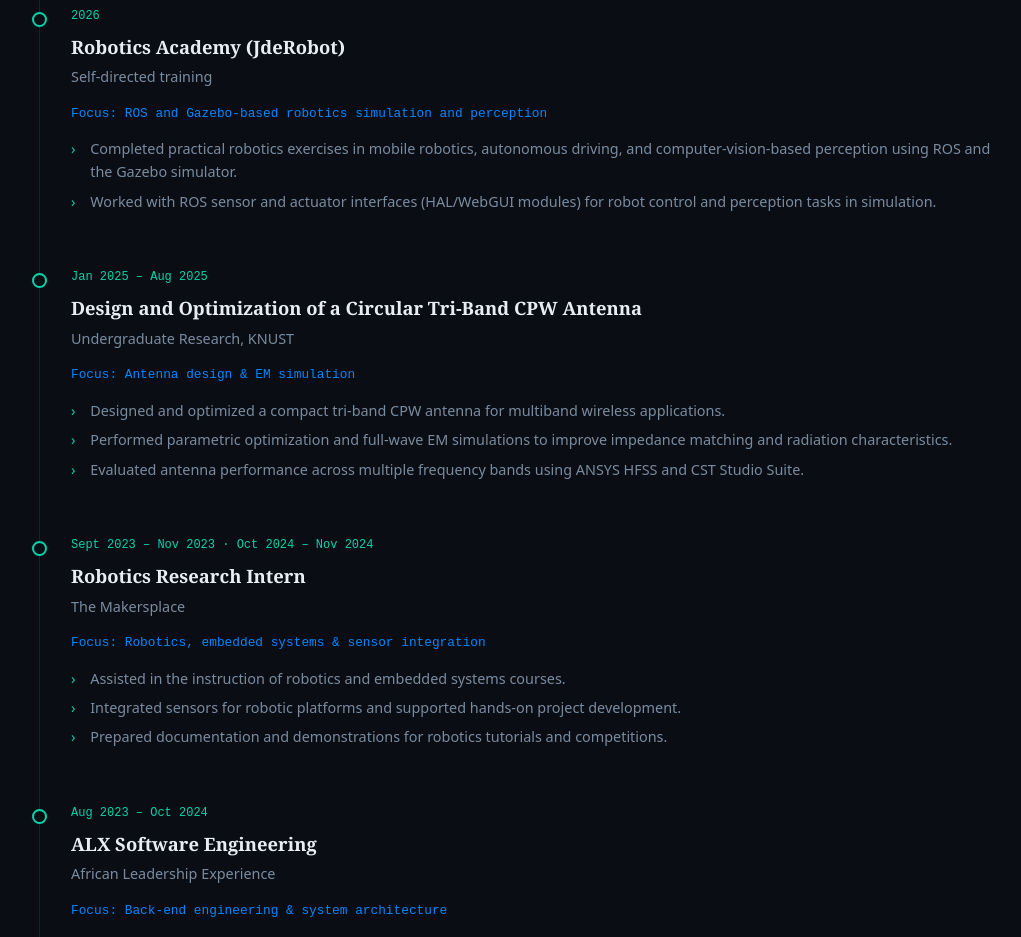
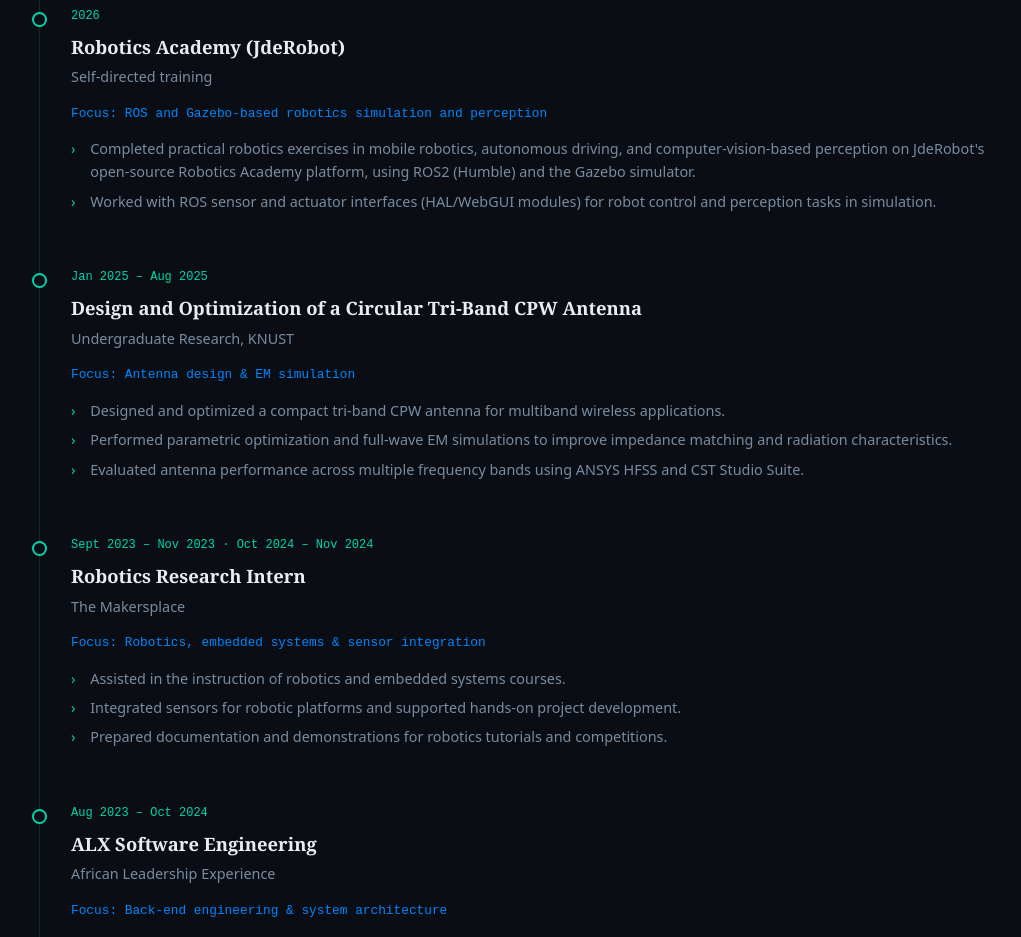
Before and after one commit to ShadowlessBlu/shadowlessblu.github.io, a plain HTML site: page index.html in a window 1280 px wide. Shown: the part 2580-3517 px from the top of the page, without its empty margins (131-1152 px from the left). Drawn offline with Linux system fonts and the light colour scheme; a small style sheet from the web is missing.

Commit message:
Correct Robotics Academy entry to name ROS2 (Humble) specifically
Verified against the actual JdeRobot Robotics Academy site rather than
a generic description.

```diff
--- a/index.html
+++ b/index.html
@@ -582,7 +582,7 @@
   }],
   research: [
     { title:"Research Assistant", org:"Quantum Computing & Assistive Technology Lab, KNUST", period:"Oct 2025 – Present", focus:"Edge-AI wearable systems and intelligent sensing platforms", bullets:["Supporting hardware–software co-design for intelligent wearable systems, including sensor integration, embedded firmware development, and wireless communication architecture.","Assisting with experimental setup, data analysis, and documentation for ongoing lab research.","Data analysis and system integration using Python and embedded platforms."] },
-    { title:"Robotics Academy (JdeRobot)", org:"Self-directed training", period:"2026", focus:"ROS and Gazebo-based robotics simulation and perception", bullets:["Completed practical robotics exercises in mobile robotics, autonomous driving, and computer-vision-based perception using ROS and the Gazebo simulator.","Worked with ROS sensor and actuator interfaces (HAL/WebGUI modules) for robot control and perception tasks in simulation."] },
+    { title:"Robotics Academy (JdeRobot)", org:"Self-directed training", period:"2026", focus:"ROS and Gazebo-based robotics simulation and perception", bullets:["Completed practical robotics exercises in mobile robotics, autonomous driving, and computer-vision-based perception on JdeRobot's open-source Robotics Academy platform, using ROS2 (Humble) and the Gazebo simulator.","Worked with ROS sensor and actuator interfaces (HAL/WebGUI modules) for robot control and perception tasks in simulation."] },
     { title:"Design and Optimization of a Circular Tri-Band CPW Antenna", org:"Undergraduate Research, KNUST", period:"Jan 2025 – Aug 2025", focus:"Antenna design & EM simulation", bullets:["Designed and optimized a compact tri-band CPW antenna for multiband wireless applications.","Performed parametric optimization and full-wave EM simulations to improve impedance matching and radiation characteristics.","Evaluated antenna performance across multiple frequency bands using ANSYS HFSS and CST Studio Suite."] },
     { title:"Robotics Research Intern", org:"The Makersplace", period:"Sept 2023 – Nov 2023 · Oct 2024 – Nov 2024", focus:"Robotics, embedded systems & sensor integration", bullets:["Assisted in the instruction of robotics and embedded systems courses.","Integrated sensors for robotic platforms and supported hands-on project development.","Prepared documentation and demonstrations for robotics tutorials and competitions."] },
     { title:"ALX Software Engineering", org:"African Leadership Experience", period:"Aug 2023 – Oct 2024", focus:"Back-end engineering & system architecture", bullets:["Completed a one-year intensive software engineering program with foundational training in programming, algorithms, data structures, and collaborative development.","Specialisation in back-end engineering: server-side development, databases, APIs, and scalable system architecture."] },
```
